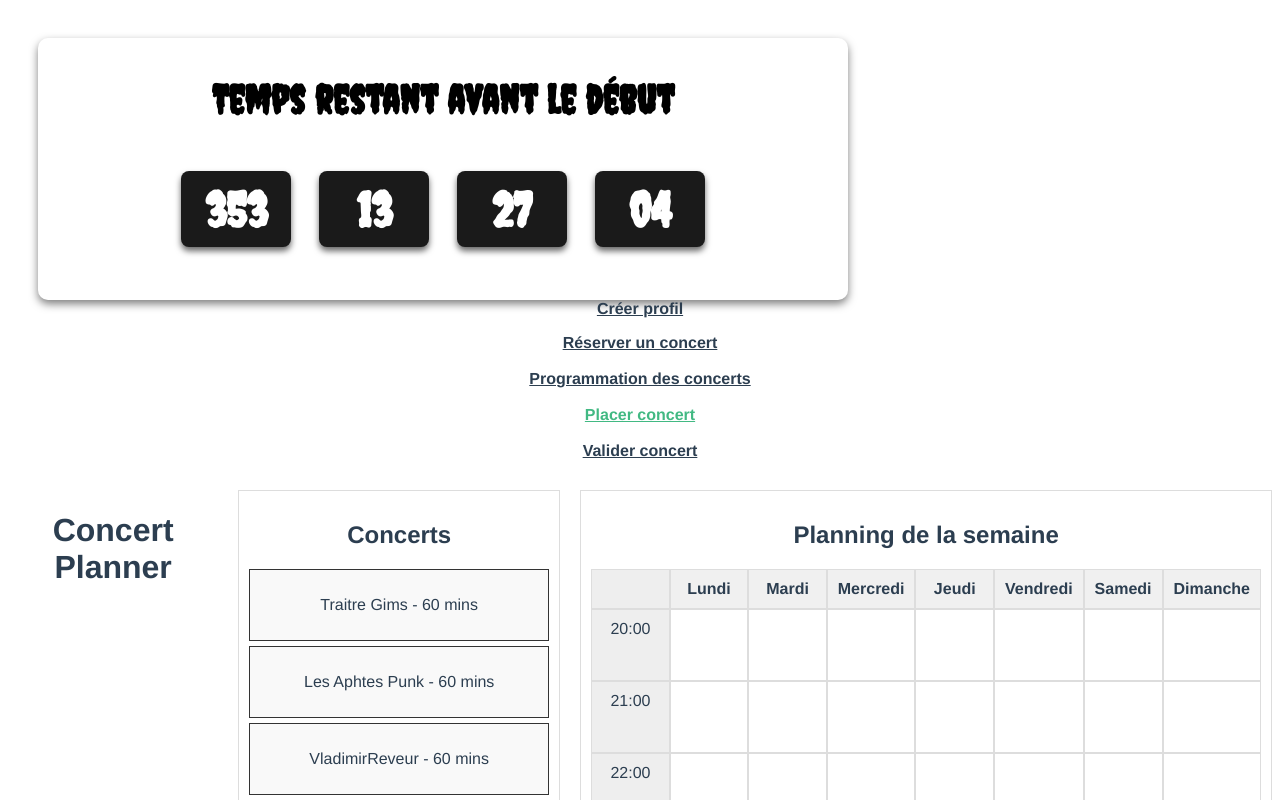
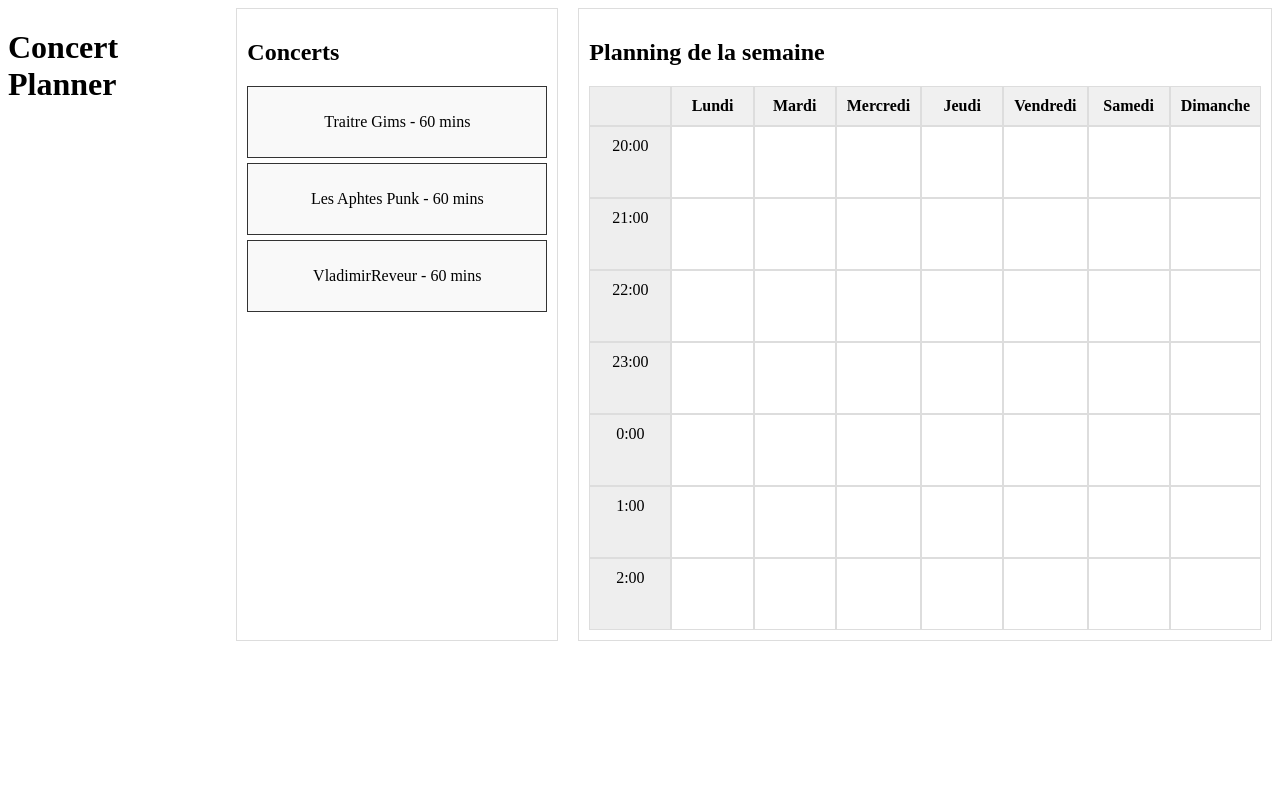
Before and after one commit to Zuuret/SAE-S3-S4_Creepy_Night, a Vue app: page /planning in a window 1280 px wide. Shown: the top 800 px of the page. Built offline with nearby package versions, Linux system fonts and the light colour scheme.

Commit message:
Reconfiguration Accueil

```diff
--- a/src/App.vue
+++ b/src/App.vue
@@ -1,53 +1,15 @@
 <template>
-  <div id="app">
-    <nav>
-      <CompteRebours />
-      <router-link to="/profil">Créer profil</router-link>
-      <p></p>
-      <router-link to="/concert">Réserver un concert</router-link>
-      <br><br>
-      <router-link to="/concert-schedule">Programmation des concerts</router-link>
-      <br><br>
-      <router-link to="/planning">Placer concert</router-link>
-      <br><br>
-      <router-link to="/organisateur/validartiste">Valider concert</router-link>
-    </nav>
+  <div class="app">
     <router-view/>
   </div>
-
 </template>
 
 <script>
-import CompteRebours from './components/CompteRebours.vue';
 
 export default {
-  components: {
-    CompteRebours,
-  },
+  name: 'App',
+
+  data: () => ({
+  }),
 };
 </script>
-
-<style>
-
-#app {
-  font-family: Avenir, Helvetica, Arial, sans-serif;
-  -webkit-font-smoothing: antialiased;
-  -moz-osx-font-smoothing: grayscale;
-  text-align: center;
-  color: #2c3e50;
-
-}
-
-nav {
-  padding: 30px;
-}
-
-nav a {
-  font-weight: bold;
-  color: #2c3e50;
-}
-
-nav a.router-link-exact-active {
-  color: #42b983;
-}
-</style>
--- a/src/components/HelloWorld.vue
+++ /dev/null
@@ -1,60 +0,0 @@
-<template>
-  <div class="hello">
-    <h1>{{ msg }}</h1>
-    <p>
-      For a guide and recipes on how to configure / customize this project,<br>
-      check out the
-      <a href="https://cli.vuejs.org" target="_blank" rel="noopener">vue-cli documentation</a>.
-    </p>
-    <h3>Installed CLI Plugins</h3>
-    <ul>
-      <li><a href="https://github.com/vuejs/vue-cli/tree/dev/packages/%40vue/cli-plugin-babel" target="_blank" rel="noopener">babel</a></li>
-      <li><a href="https://github.com/vuejs/vue-cli/tree/dev/packages/%40vue/cli-plugin-router" target="_blank" rel="noopener">router</a></li>
-      <li><a href="https://github.com/vuejs/vue-cli/tree/dev/packages/%40vue/cli-plugin-vuex" target="_blank" rel="noopener">vuex</a></li>
-      <li><a href="https://github.com/vuejs/vue-cli/tree/dev/packages/%40vue/cli-plugin-eslint" target="_blank" rel="noopener">eslint</a></li>
-    </ul>
-    <h3>Essential Links</h3>
-    <ul>
-      <li><a href="https://vuejs.org" target="_blank" rel="noopener">Core Docs</a></li>
-      <li><a href="https://forum.vuejs.org" target="_blank" rel="noopener">Forum</a></li>
-      <li><a href="https://chat.vuejs.org" target="_blank" rel="noopener">Community Chat</a></li>
-      <li><a href="https://twitter.com/vuejs" target="_blank" rel="noopener">Twitter</a></li>
-      <li><a href="https://news.vuejs.org" target="_blank" rel="noopener">News</a></li>
-    </ul>
-    <h3>Ecosystem</h3>
-    <ul>
-      <li><a href="https://router.vuejs.org" target="_blank" rel="noopener">vue-router</a></li>
-      <li><a href="https://vuex.vuejs.org" target="_blank" rel="noopener">vuex</a></li>
-      <li><a href="https://github.com/vuejs/vue-devtools#vue-devtools" target="_blank" rel="noopener">vue-devtools</a></li>
-      <li><a href="https://vue-loader.vuejs.org" target="_blank" rel="noopener">vue-loader</a></li>
-      <li><a href="https://github.com/vuejs/awesome-vue" target="_blank" rel="noopener">awesome-vue</a></li>
-    </ul>
-  </div>
-</template>
-
-<script>
-export default {
-  name: 'HelloWorld',
-  props: {
-    msg: String
-  }
-}
-</script>
-
-<!-- Add "scoped" attribute to limit CSS to this component only -->
-<style scoped>
-h3 {
-  margin: 40px 0 0;
-}
-ul {
-  list-style-type: none;
-  padding: 0;
-}
-li {
-  display: inline-block;
-  margin: 0 10px;
-}
-a {
-  color: #42b983;
-}
-</style>
--- a/src/views/HomeView.vue
+++ /dev/null
@@ -1,18 +0,0 @@
-<template>
-  <div class="home">
-    <img alt="Vue logo" src="../assets/logo.png">
-    <HelloWorld msg="Welcome to Your Vue.js App"/>
-  </div>
-</template>
-
-<script>
-// @ is an alias to /src
-import HelloWorld from '@/components/HelloWorld.vue'
-
-export default {
-  name: 'HomeView',
-  components: {
-    HelloWorld
-  }
-}
-</script>
```
